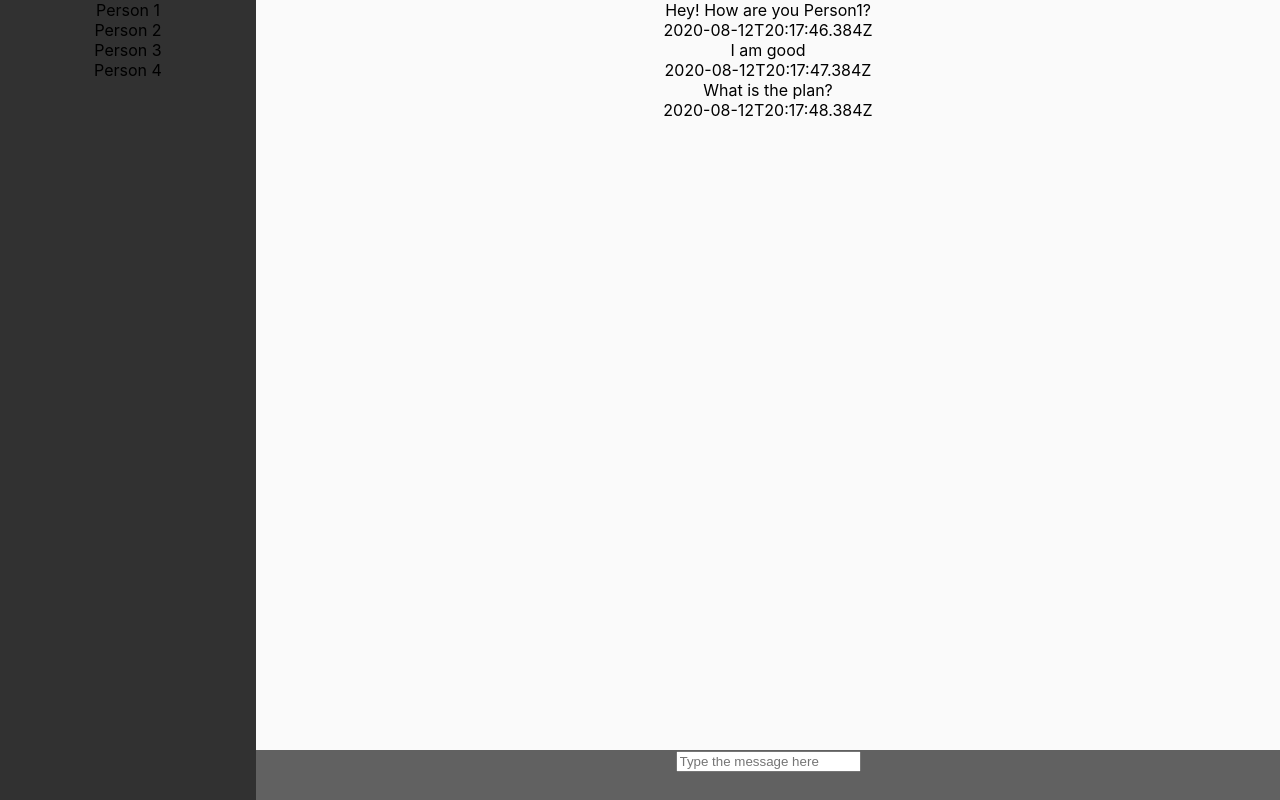
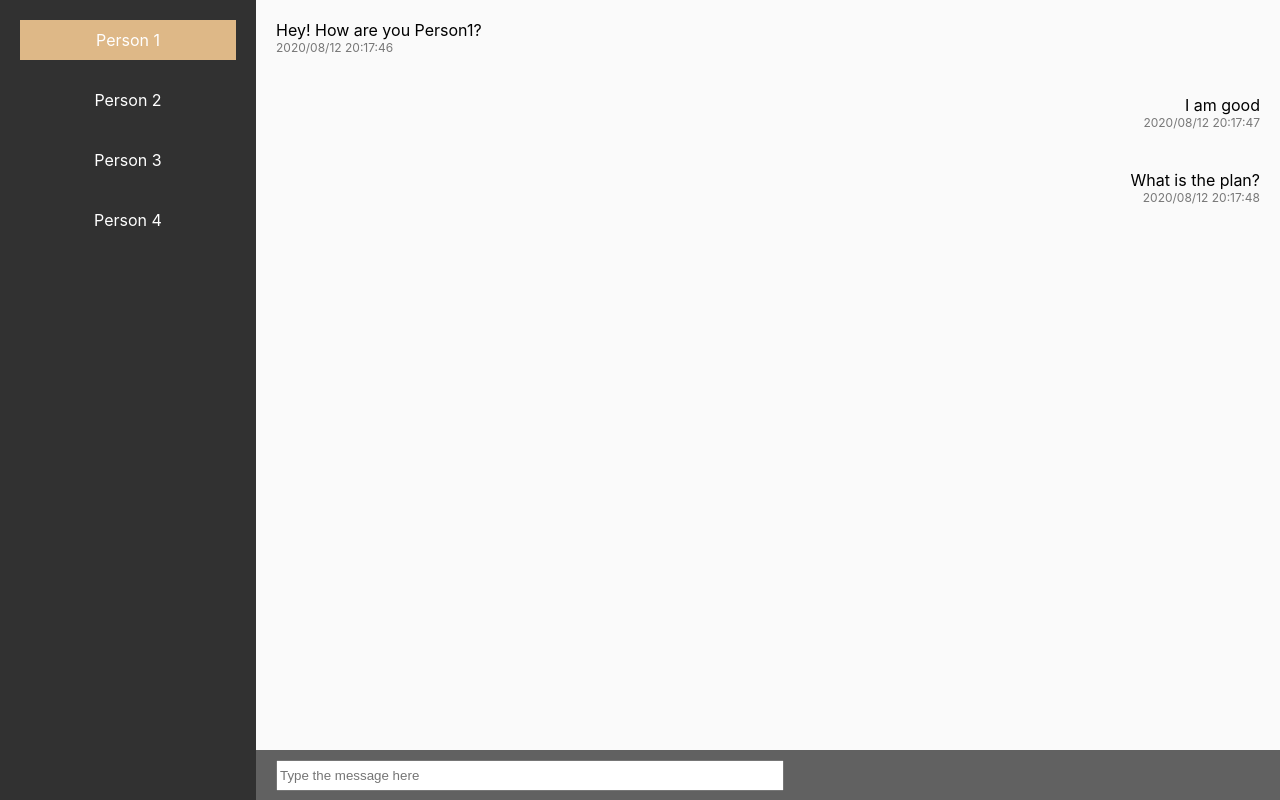
Before and after one commit to mnpreetkaur/messenger-app, a React (Create React App) app: page / in a window 1280 px wide. Built offline with nearby package versions, Linux system fonts and the light colour scheme.

Commit message:
Basic layout CSS added

```diff
--- a/src/components/Message/index.js
+++ b/src/components/Message/index.js
@@ -1,5 +1,7 @@
 import React from 'react';
 import classNames from 'classnames'
+
+import { displayDateTime } from '../../utils/date-utils'
 
 /**
  * This component creates a message. The message would contain the text and the time when sent.
@@ -14,7 +16,7 @@ const Message = (props) => {
     return (
         <div className={classNames('message', !received && 'align-right')}>
             {message}
-            <div className="msg-time">{time}</div>
+            <div className="msg-time">{displayDateTime(time)}</div>
         </div>
     )
 }
--- a/src/components/MessageInput/index.js
+++ b/src/components/MessageInput/index.js
@@ -1,4 +1,6 @@
 import React from 'react';
+
+import './message-input.scss'
 
 /**
  * A message input component where a message could be typed and sent to the the person.
@@ -25,7 +27,8 @@ class MessageInput extends React.Component {
     render() {
         return <div className="message-input">
             <form className="chat-input" onSubmit={this.submitHandler}>
-                <input type="text"
+                <input className="chat-text"
+                type="text"
                 ref={input => { this.input = input }}
                 placeholder="Type the message here"
                 required />
--- /dev/null
+++ b/src/components/MessageInput/message-input.scss
@@ -0,0 +1,14 @@
+
+.message-input {
+    display: flex;
+    align-items: center;
+}
+
+.chat-input {
+    margin-left: 20px;
+}
+
+.chat-text {
+    height: 25px;
+    width: 500px;
+}
--- a/src/components/MessageList/index.js
+++ b/src/components/MessageList/index.js
@@ -1,6 +1,7 @@
 import React from 'react';
 
 import Message from '../Message';
+import './message-list.scss'
 
 /**
  * This is the message list display of the application. It shows a list of all the
--- a/src/components/MessageList/message-list.scss
+++ b/src/components/MessageList/message-list.scss
@@ -0,0 +1,15 @@
+@import '../../styles/common-shades.scss';
+
+.message {
+    padding: 20px;
+    text-align: left;
+
+    &.align-right {
+        text-align: right;
+    }
+}
+
+.msg-time {
+    font-size: 12px;
+    color: $lightGrey;
+}
--- a/src/components/SenderList/sender-list.scss
+++ b/src/components/SenderList/sender-list.scss
@@ -0,0 +1,14 @@
+@import '../../styles/common-shades.scss';
+
+.sender-list {
+    color: $colorWhite;
+}
+
+.person {
+    margin: 20px;
+    padding: 10px;
+
+    &.active {
+        background-color: $selectedPerson;
+    }
+}
--- a/src/styles/common-shades.scss
+++ b/src/styles/common-shades.scss
@@ -7,3 +7,9 @@ $colorBlack: #000;
 $darkGrey: #313131;
 $mediumGrey: #616161;
 $lighterGrey: #fafafa;
+
+/*Font Colors*/
+$lightGrey: #777;
+
+/*Selection Colors*/
+$selectedPerson: #deb887;
--- /dev/null
+++ b/src/utils/date-utils.js
@@ -0,0 +1,12 @@
+export const displayDateTime = (date) => {
+    const m = new Date(date);
+    const dateString =
+        m.getUTCFullYear() + "/" +
+        ("0" + (m.getUTCMonth()+1)).slice(-2) + "/" +
+        ("0" + m.getUTCDate()).slice(-2) + " " +
+        ("0" + m.getUTCHours()).slice(-2) + ":" +
+        ("0" + m.getUTCMinutes()).slice(-2) + ":" +
+        ("0" + m.getUTCSeconds()).slice(-2);
+
+    return dateString
+}
```
